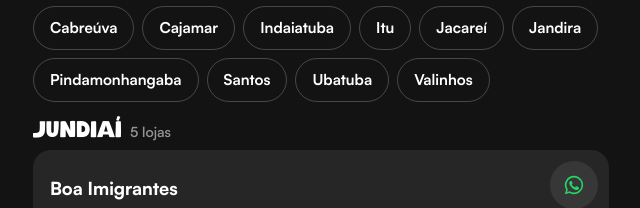
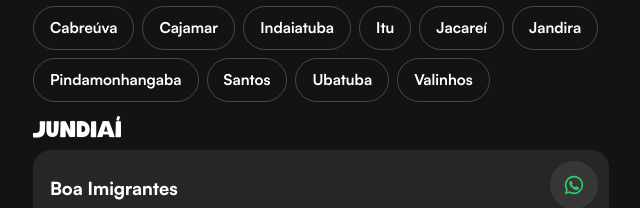
Before and after one commit to uvini07/sua-coxinha-cajamar, a React (Vite) app: page / in a window 1280 px wide. Shown: the part 991-1199 px from the top of the page, without its empty margins (319-959 px from the left). Built offline with nearby package versions, Linux system fonts and the light colour scheme; no server answers.

Commit message:
Remove contagem de lojas dos títulos de grupo
Co-Authored-By: Claude Sonnet 5.5 <noreply@anthropic.com>
Claude-Session: https://claude.ai/code/session_012YSokk1uSM8caKGrUTnq8U

```diff
--- a/src/paginas/EscolhaLoja.jsx
+++ b/src/paginas/EscolhaLoja.jsx
@@ -266,7 +266,7 @@ export default function EscolhaLoja({ navegar, aviso = null }) {
             <section key={g.nome ?? 'perto'} aria-label={g.nome ?? 'Lojas mais perto'}>
               {g.nome && (
                 <h2 className="escolha__grupo">
-                  {g.nome} <span>{g.lojas.length === 1 ? '1 loja' : `${g.lojas.length} lojas`}</span>
+                  {g.nome}
                 </h2>
               )}
               <ul>
```
